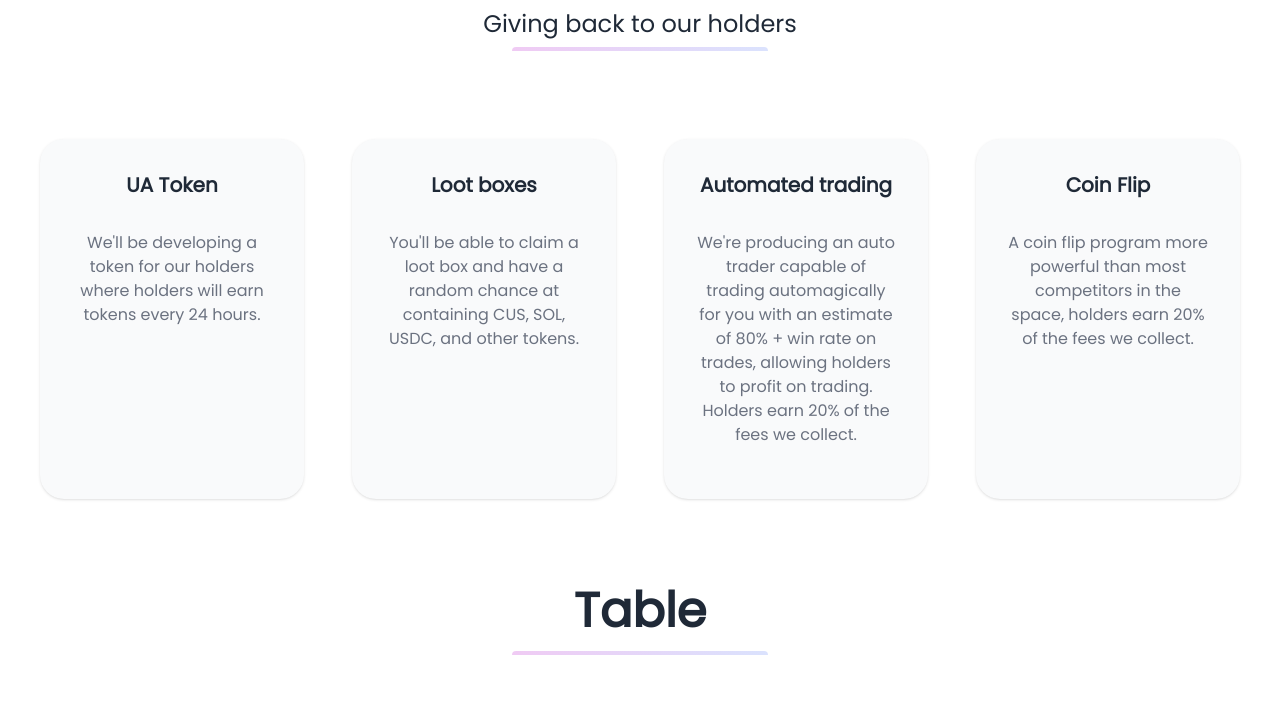
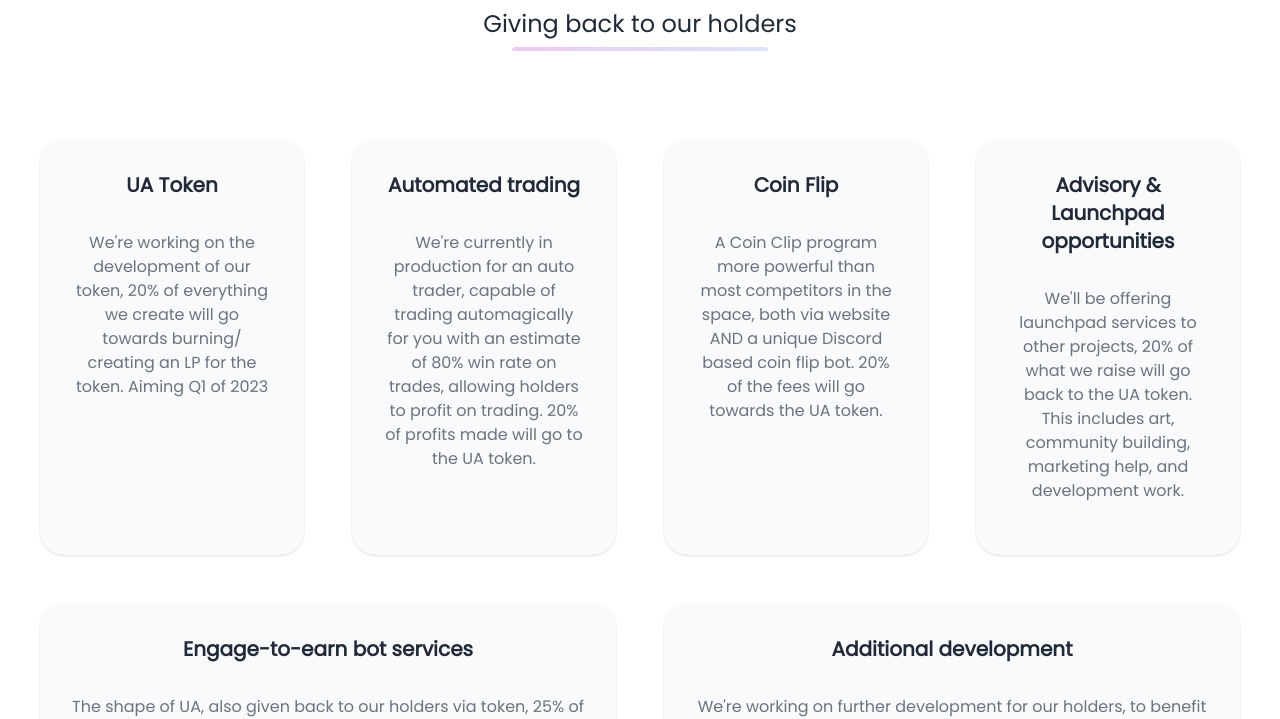
Before and after one commit to jhigger/ua-holders-page, a Next.js app: page / in a window 1280 px wide. Shown: the part 893-1612 px from the top of the page. Built offline with nearby package versions, Linux system fonts and the light colour scheme.

Commit message:
content change

```diff
--- a/src/components/Benefits.tsx
+++ b/src/components/Benefits.tsx
@@ -3,22 +3,32 @@ const Benefits = () => {
 		{
 			heading: "UA Token",
 			content:
-				"We'll be developing a token for our holders where holders will earn tokens every 24 hours.",
-		},
-		{
-			heading: "Loot boxes",
-			content:
-				"You'll be able to claim a loot box and have a random chance at containing CUS, SOL, USDC, and other tokens.",
+				"We're working on the development of our token, 20% of everything we create will go towards burning/ creating an LP for the token. Aiming Q1 of 2023",
 		},
 		{
 			heading: "Automated trading",
 			content:
-				"We're producing an auto trader capable of trading automagically for you with an estimate of 80% + win rate on trades, allowing holders to profit on trading. Holders earn 20% of the fees we collect.",
+				"We're currently in production for an auto trader, capable of trading automagically for you with an estimate of 80% win rate on trades, allowing holders to profit on trading. 20% of profits made will go to the UA token.",
 		},
 		{
 			heading: "Coin Flip",
 			content:
-				"A coin flip program more powerful than most competitors in the space, holders earn 20% of the fees we collect.",
+				"A Coin Clip program more powerful than most competitors in the space, both via website AND a unique Discord based coin flip bot. 20% of the fees will go towards the UA token.",
+		},
+		{
+			heading: "Advisory & Launchpad opportunities",
+			content:
+				"We'll be offering launchpad services to other projects, 20% of what we raise will go back to the UA token. This includes art, community building, marketing help, and development work.",
+		},
+		{
+			heading: "Engage-to-earn bot services",
+			content:
+				"The shape of UA, also given back to our holders via token, 25% of what we earn will go back to the UA token.",
+		},
+		{
+			heading: "Additional development",
+			content:
+				"We're working on further development for our holders, to benefit the value of the token and also benefit the Utility usage for our holders.",
 		},
 	];
 
```
